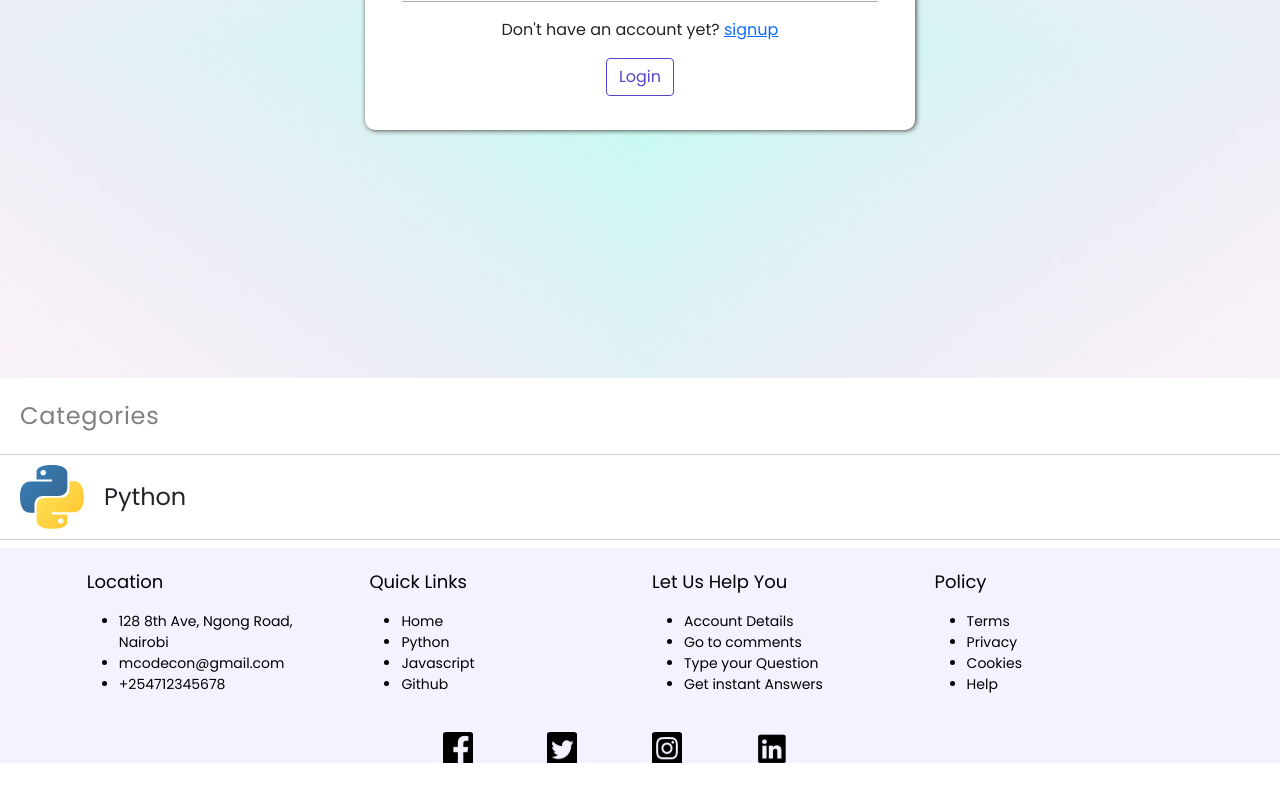
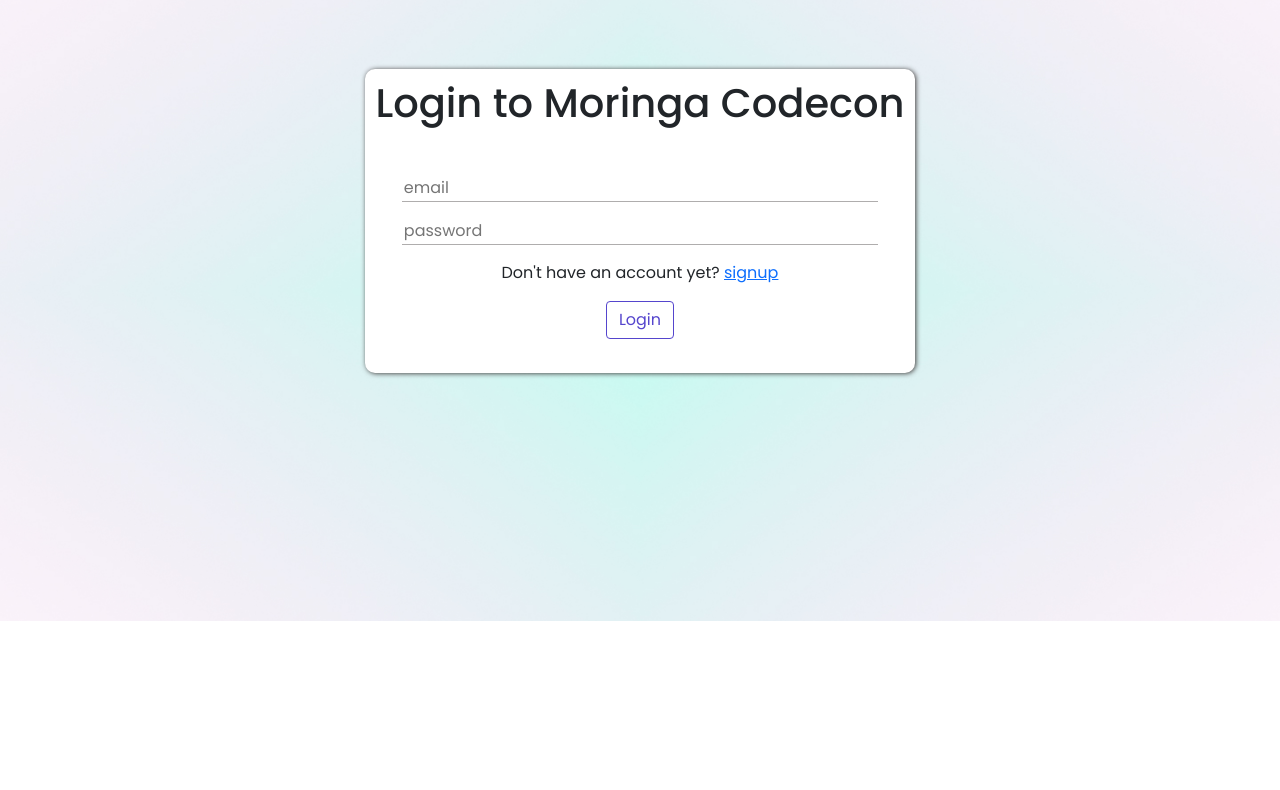
Before and after one commit to Kwathuta/moringa-codecon, an Angular app: page / in a window 1280 px wide. Shown: the part 2000-2790 px from the top of the page. After the commit the page ends 2621 px from the top, so only its background shows below. Built offline with nearby package versions, Linux system fonts and the light colour scheme.

Commit message:
Update files

```diff
--- a/src/app/app.component.html
+++ b/src/app/app.component.html
@@ -1,6 +1,4 @@
 <app-home></app-home>
+<app-footer></app-footer>
 <app-signup></app-signup>
 <app-login></app-login>
-<app-categories></app-categories>
-<app-footer></app-footer>
-<app-users></app-users>
```
